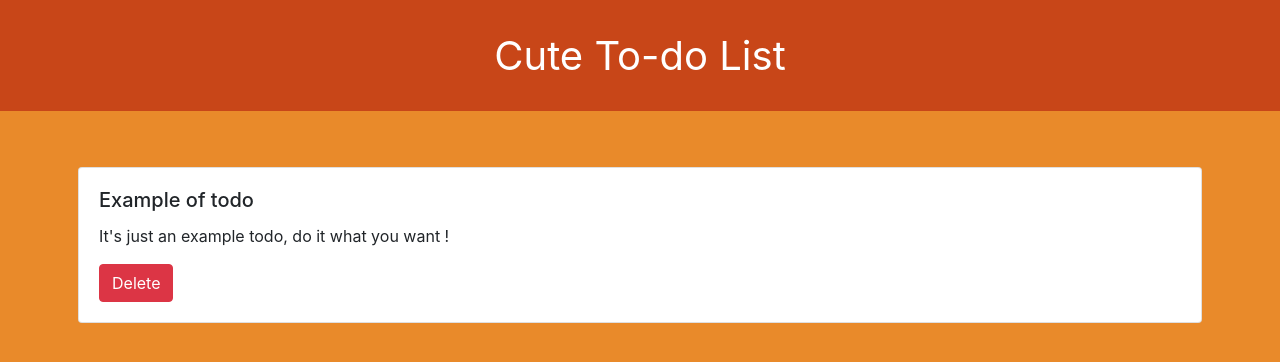
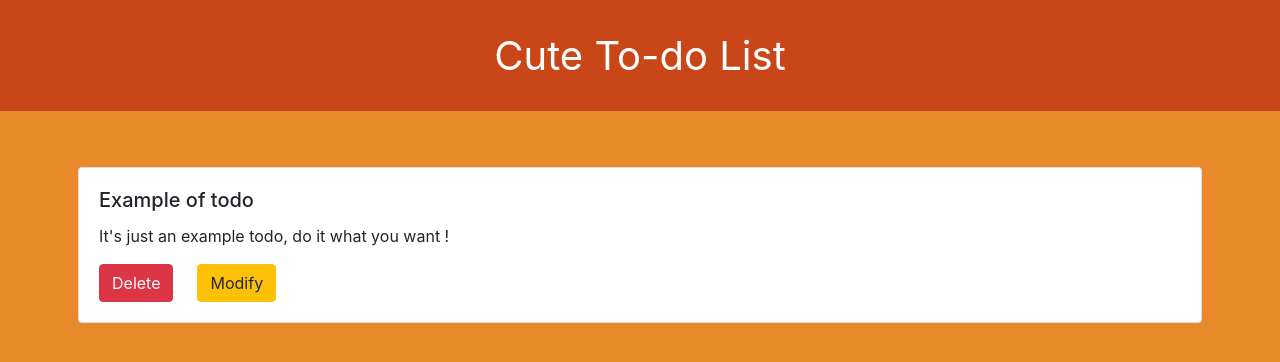
Before and after one commit to Elisecroft/cute-todo-list, a React (Create React App) app: page / in a window 1280 px wide. Shown: the top 362 px of the page. Built offline with nearby package versions, Linux system fonts and the light colour scheme.

Commit message:
[UPDATE] Make Modify component functional

```diff
--- a/src/Components/Modify.jsx
+++ b/src/Components/Modify.jsx
@@ -1,18 +1,23 @@
 import React, { useContext, useState } from 'react';
+import { Link } from 'react-router-dom';
 import CtxTodo from './CtxTodo';
 
 const Modify = (props) => {
 
+  const {title} = props.location.state;
+  const {description} = props.location.state;
+  const {index} = props.location.state;
+
   const [todos, setTodos] = useContext(CtxTodo);
 
   const [form, setForm] = useState({
-    title: props.title,
-    description: props.description,
+    title: {title}.title,
+    description: {description}.description,
   });
 
   const todoMofify = () => {
     let newTodos = [...todos];
-    newTodos[props.index] = form;
+    newTodos[{index}.index] = form;
     setTodos(newTodos);
     localStorage.setItem('CuteTodos', JSON.stringify(newTodos));
   }
@@ -36,7 +41,7 @@ const Modify = (props) => {
           onChange={(e) => setForm({...form, description: e.target.value})}
           value={form.description}/>
         </div>
-        <button className="btn btn-warning" onClick={todoMofify}>Apply</button>
+        <Link exact to='/'><button className="btn btn-warning" onClick={todoMofify}>Apply</button></Link>
       </div>
     </div>
   )
--- a/src/Components/Todo.jsx
+++ b/src/Components/Todo.jsx
@@ -1,4 +1,5 @@
 import React, { useContext } from 'react';
+import { Link } from 'react-router-dom';
 import CtxTodo from './CtxTodo';
 
 const Todo = (props) => {
@@ -17,7 +18,10 @@ const Todo = (props) => {
       <div className="card-body">
         <h5 className="card-title">{props.title}</h5>
         <p className="card-text">{props.description}</p>
-        <button className="btn btn-danger" onClick={todoDelete}>Delete</button>
+        <button className="btn btn-danger mr-4" onClick={todoDelete}>Delete</button>
+        <Link to={`/todo/${props.index}`}to={{ pathname: `/todo/${props.index}`, state: { title: props.title, description: props.description, index: props.index}}}>
+          <button className="btn btn-warning">Modify</button>
+        </Link>
       </div>
     </div>
   )
```
